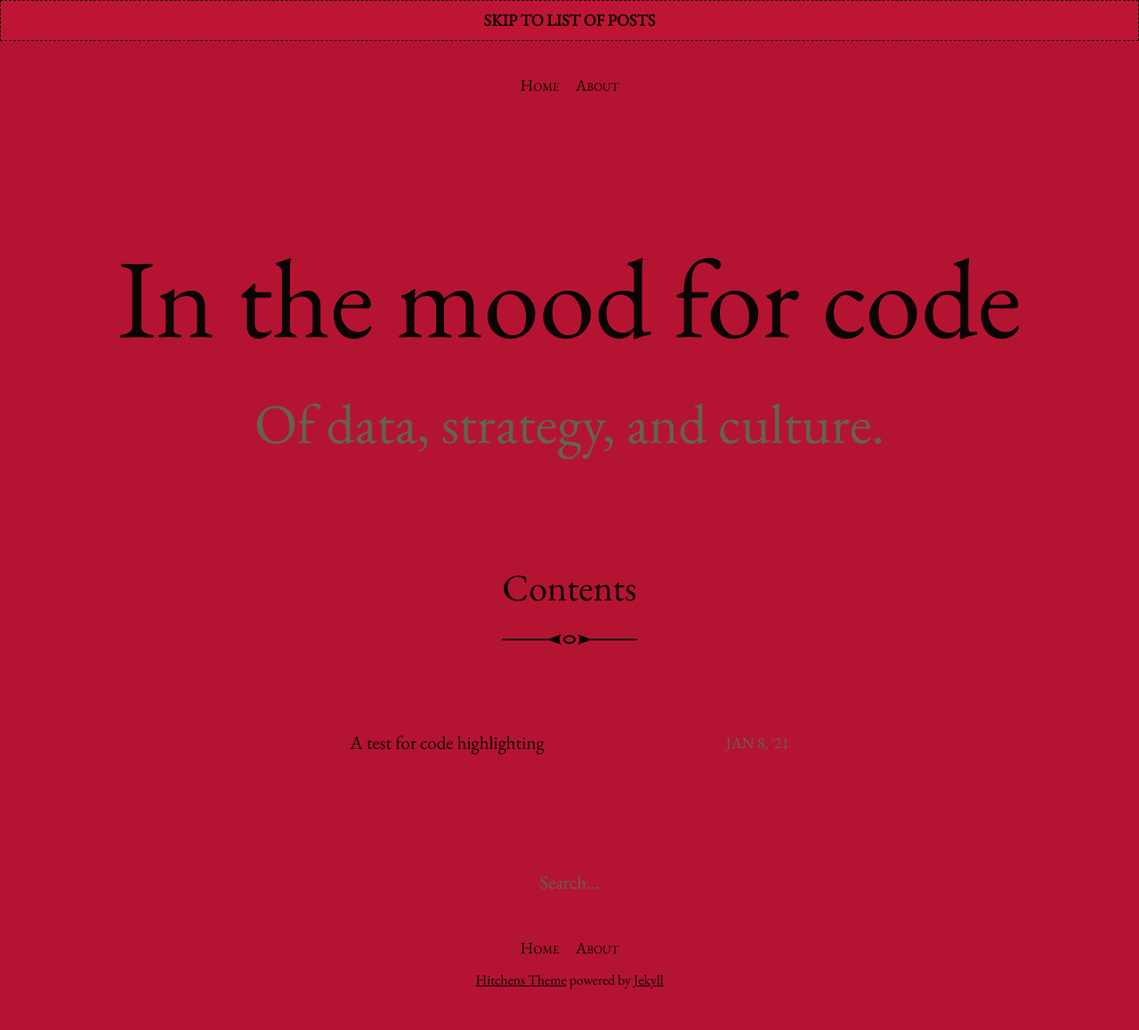
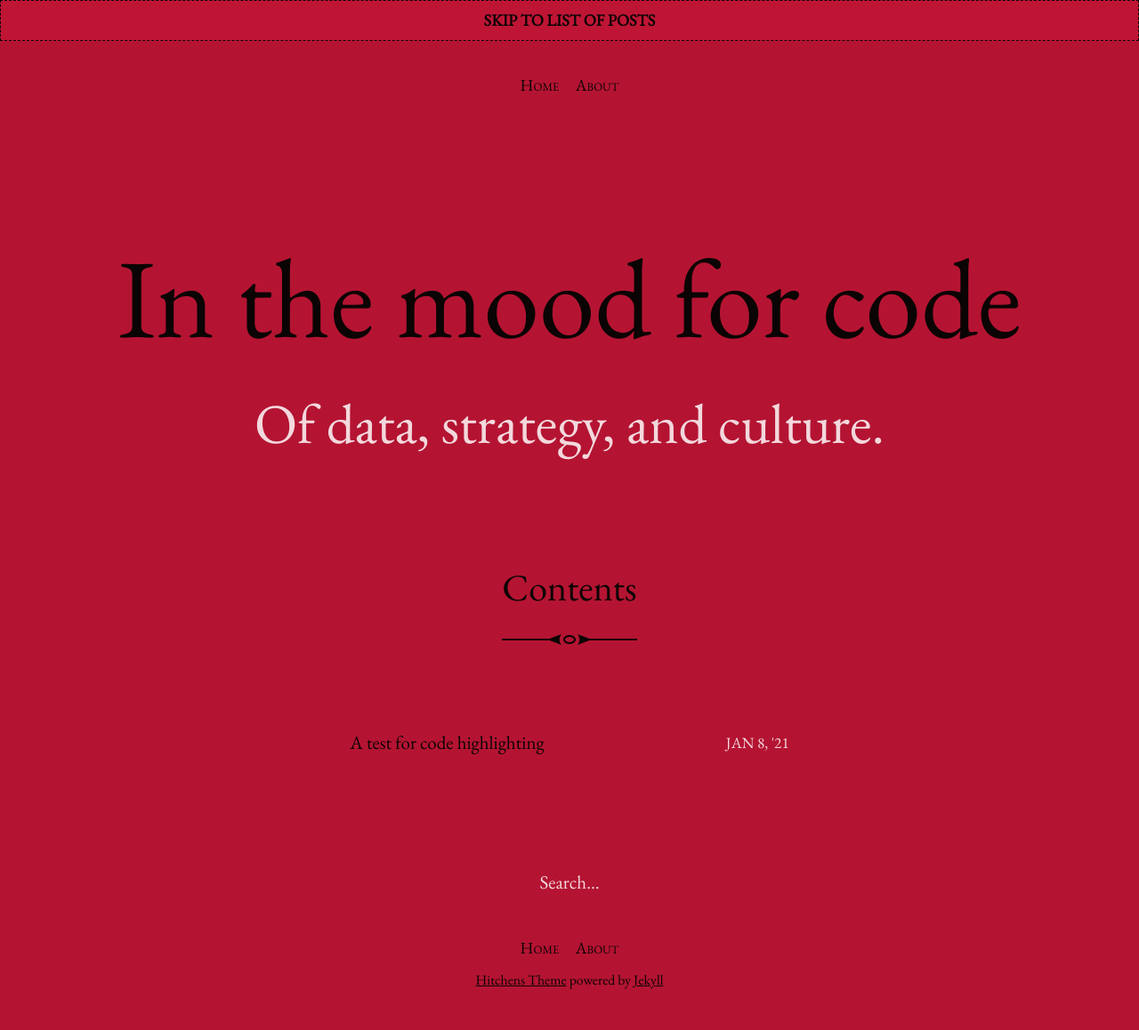
Before and after one commit to carmigno/carmigno.github.io, a Jekyll site: the page built from index.html, in a window 1280 px wide. Shown: the whole page at 89% size. Built offline with Jekyll 4.4.1, drawn with Linux system fonts in a browser that asks for light colours; the list of posts is cut into pages by our own code.

Commit message:
Testing different secondary color

```diff
--- a/_sass/_variables.scss
+++ b/_sass/_variables.scss
@@ -3,7 +3,7 @@ $brand-color:         #B41432;
 
 $highlight:           lighten($brand-color, 35%);
 $text-color:          #0b0404;
-$muted-text-color:    #64644B;
+$muted-text-color:    #ffffffd5;
 $font-family:         "EB Garamond", Garamond, "Times New Roman", serif;
 
 $on-bigphone:         375px;
```
